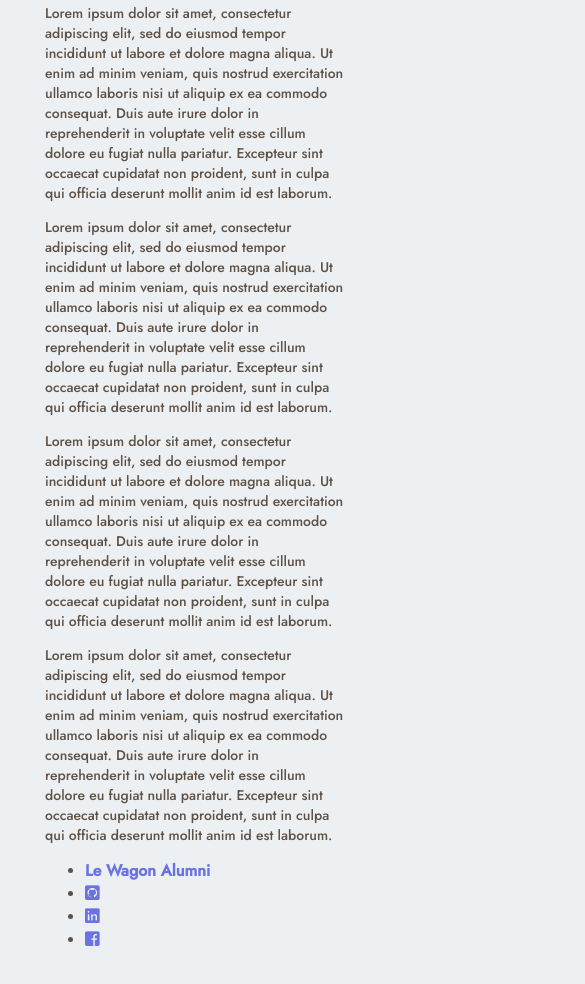
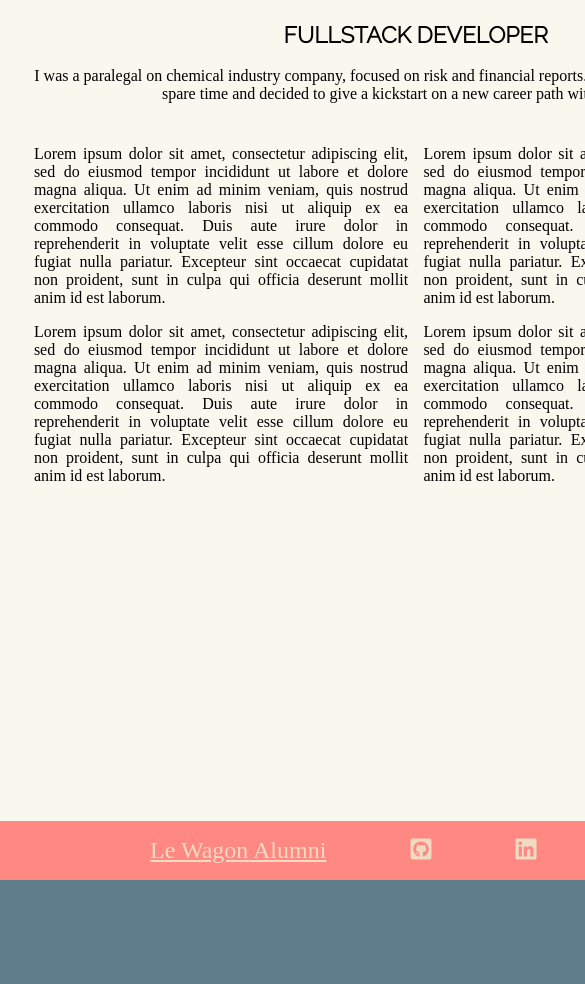
Before and after one commit to plledge/profile, a plain HTML site: page index.html in a window 390 px wide. Shown: the part 318-1302 px from the top of the page, 585 px wide, since content can reach past the window. After the commit the page ends 1236 px from the top, so only its background shows below. Drawn offline with Linux system fonts and the light colour scheme.

Commit message:
new style without responsiveness

```diff
--- a/style.css
+++ b/style.css
@@ -1,107 +1,104 @@
-@import url('https://fonts.googleapis.com/css2?family=Jost:wght@500&display=swap');
-</style>
-
-header{
-  color: #BDA67D;
-  font-family: Tahoma;
-}
-#avatar {
-  border-radius: 50%;
-}
-
-h1 {
-  font-size: 45px;
-  line-height: 15px;
-  margin-top: 40px;
-}
-h2 {
-  font-size: 25px;
-  line-height: 15px;
-  margin-top: 40px;
-}
-h3 {
-  font-size: 20px;
-  line-height: 2px;
-}
+/* --- Imports --- */
+@import url('https://fonts.googleapis.com/css2?family=Anonymous+Pro:wght@700&display=swap');
+@import url('https://fonts.googleapis.com/css2?family=Anonymous+Pro&family=Raleway:wght@300&display=swap');
 
 
 body {
-  background-color: #EDF0F2;
-  font-family: 'Jost', sans-serif;
-  color: #5E5146;
-  font-size: 14px;
-  display: block;
-  margin: 10px
+  margin: 0;
+  background: #607D8B;
 }
 
-.container {
-  width: 700px;
-  margin: 40px auto;
-}
-@media (max-width: 960px) {
-  /* For a screen < 960px, this CSS will be read */
-  .container {
-    width: 700px;
-  }
-}
-@media (max-width: 720px) {
-  /* For a screen < 720px, this CSS will be read */
-  .container {
-    width: 500px;
-  }
-}
-@media (max-width: 540px) {
-  /* For a screen < 540px, this CSS will be read */
-  .container {
-    width: 300px;
-  }
+/* --- Fonts --- */
+
+.card-info h1{
+  font-family: 'Anonymous Pro', monospace;
+  font-weight: 400;
+  font-size: 52.4pt;
+  color: #FF8882;
 }
 
-.card-white {
-  background-color: white;
-  padding: 40px;
-  box-shadow: 0px 10px 30px rgba(0,0,0,0.1);
-  border-radius: 4px;
-  margin: 20px 0px;
+.card-info h2{
+  font-family: 'Raleway', sans-serif;
+  font-size: 17pt;
+  font-weight: bold;
+}
+
+/* --- Utilities --- */
+.container{
+  width: 21cm;
+  padding: 0.5cm;
+  margin: 1cm auto;
+  min-height: 29.7cm;
+  position: relative;
+  background-color: #F8F8EF;
+}
+#avatar{
+  padding: 50px;
+  width: 250px;
+  border-radius: 50%;
+  opacity: 0.8;
+}
+
+.card-info{
   text-align: center;
 }
 
-a {
-  text-decoration: none;
-  color: #6B72E1;
-  font-weight: 600;
-  font-size: 16px;
-  margin: 20px 0px;
+.card-specs{
+  text-align: center;
 }
 
-a:hover {
-  text-decoration: underline;
+.dashboard {
+  padding: 10px;
+  margin: 5px;
 }
 
-#check_button{
-  background-color: #EFDAC3;
-  color: #C07878;
-  padding: 15px 20px;
-  border-radius: 4px;
-  margin: 20px 0px;
+.dashboard:after {
+  content: "";
+  display: table;
+  clear: both;
 }
 
-.social_media_listing {
-  list-style: none;
-  padding-left: 0px;
-  line-height: 35px;
+.dashboard-left {
+  float: left;
+  width: 49%;
+  max-height: 15cm;
+  min-height: 13cm;
+  text-align: justify;
 }
 
-.social_media_listing li {
-  display: inline-block;
-  padding: 10px;
+.dashboard-right {
+  float: right;
+  width: 49%;
+  max-height: 15cm;
+  min-height: 13cm;
+  text-align: justify;
 }
 
-#social_icon {
-  font-size: 25px;
+.card-footer {
+  position: absolute;
+  bottom: 0;
+  left: 0;
+  width: 100%;
+  text-align: center;
+  padding: 0px;
+  margin: 0px;
+  background-color: #FF8882;
 }
 
-#social_icon:hover{
-  color: black;
-  opacity: 0.5;
+a {
+  color: #EFDAC2;
 }
+
+a:visited {
+  color: #03674F;
+}
+
+/* --- List inline --- */
+.footer-inline li{
+  list-style: none;
+  display: inline-block;
+  padding-inline-end: 80px;
+  margin: 0;
+  font-size: 18pt;
+  justify-content: ;
+}
```
